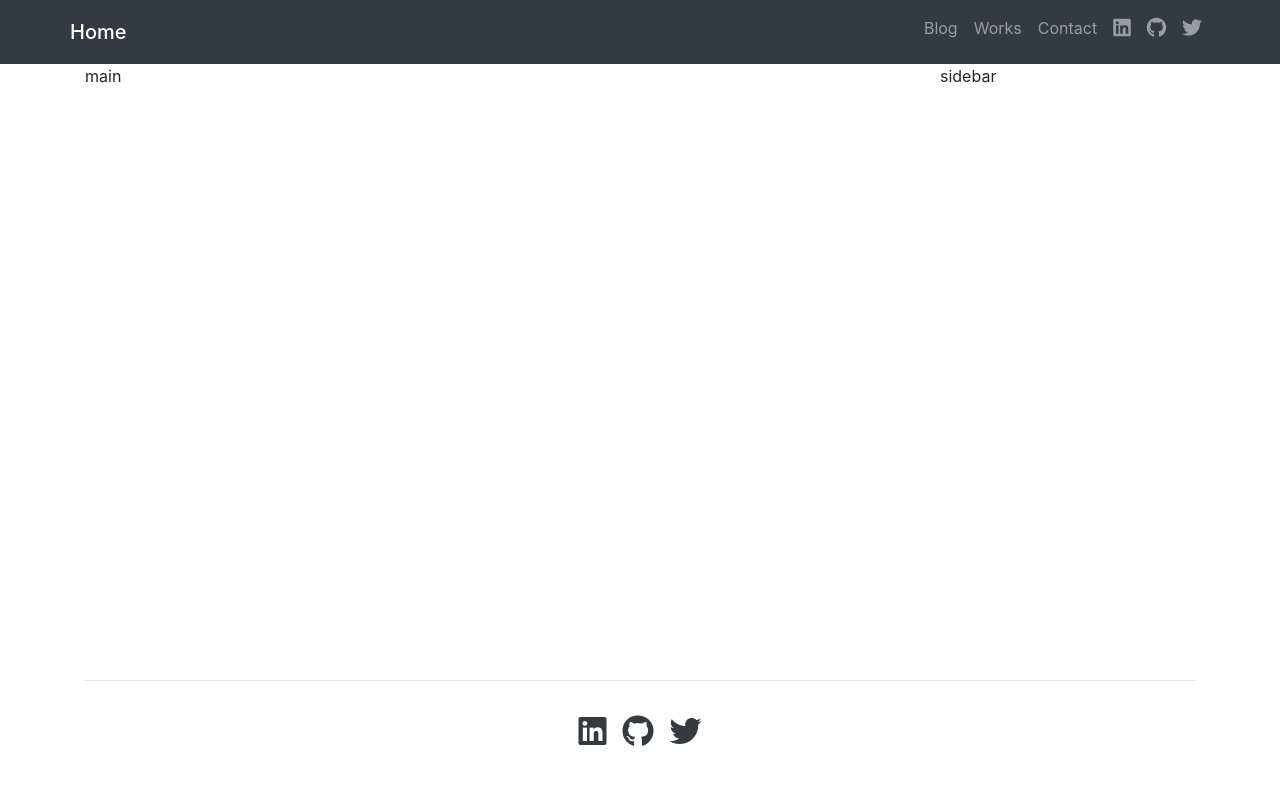
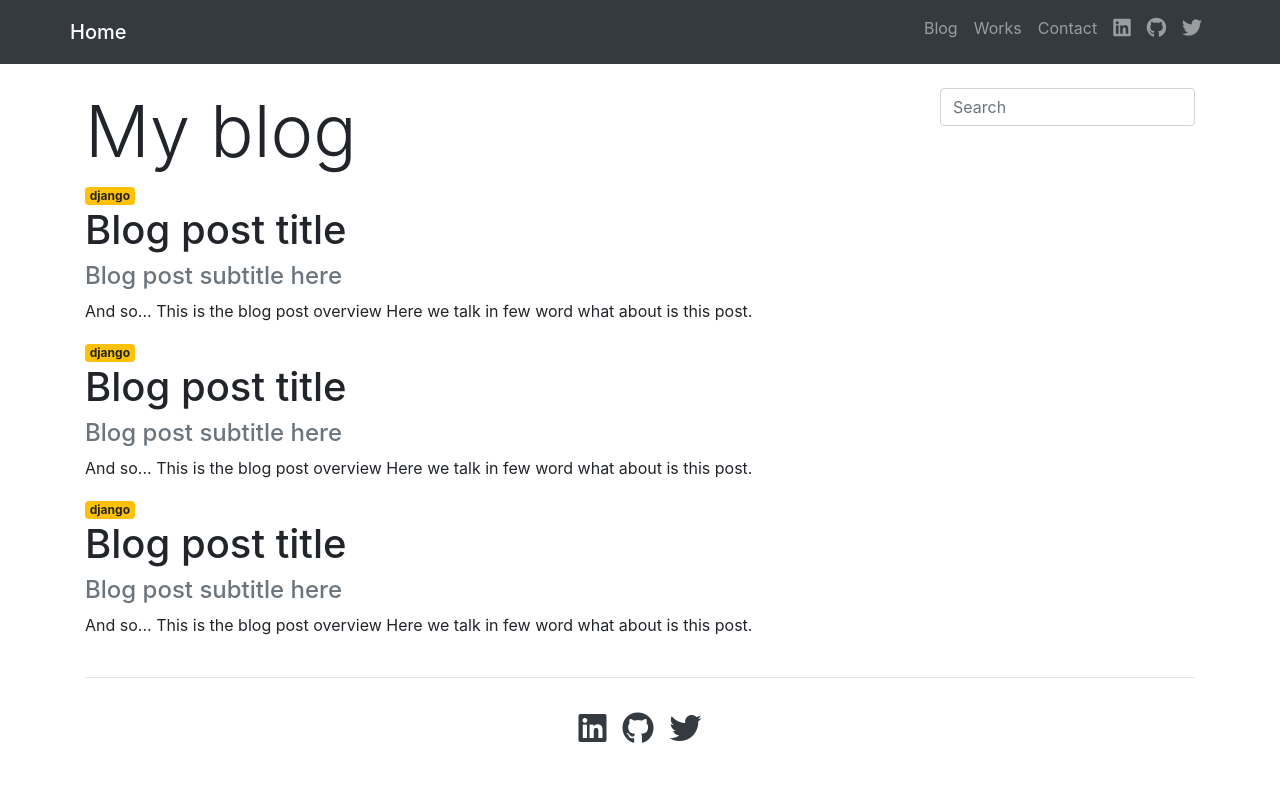
Before and after one commit to thalesbruno/thalesbruno.me, a Django app: page /blog/ in a window 1280 px wide. Shown: the top 785 px of the page. Run offline with Django 3.2, Linux system fonts and the light colour scheme; some libraries are stand-ins or nearby versions.

Commit message:
create blog template

```diff
--- a/templates/blog.html
+++ b/templates/blog.html
@@ -2,13 +2,44 @@
 
 {% block content %}
 
-<div class="container h-75">
+<div class="container my-4">
     <div class="row">
         <div class="col-9">
-            <p>main</p>
+            <h1 class="display-3">My blog</h1>
+            <!-- blog post -->
+            <div class="row">
+                <div class="col-12">
+                    <span class="badge badge-warning">django</span>
+                    <h1>Blog post title</h1>
+                    <h4 class="text-muted">Blog post subtitle here</h4>
+                    <p>And so... This is the blog post overview
+                        Here we talk in few word what about is this post.
+                    </p>
+                </div>
+            </div>
+            <div class="row">
+                <div class="col-12">
+                    <span class="badge badge-warning">django</span>
+                    <h1>Blog post title</h1>
+                    <h4 class="text-muted">Blog post subtitle here</h4>
+                    <p>And so... This is the blog post overview
+                        Here we talk in few word what about is this post.
+                    </p>
+                </div>
+            </div>
+            <div class="row">
+                <div class="col-12">
+                    <span class="badge badge-warning">django</span>
+                    <h1>Blog post title</h1>
+                    <h4 class="text-muted">Blog post subtitle here</h4>
+                    <p>And so... This is the blog post overview
+                        Here we talk in few word what about is this post.
+                    </p>
+                </div>
+            </div>
         </div>
         <div class="col-3">
-            <p>sidebar</p>
+            <input class="form-control" placeholder="Search" type="search">
         </div>
     </div>
 </div>
```
